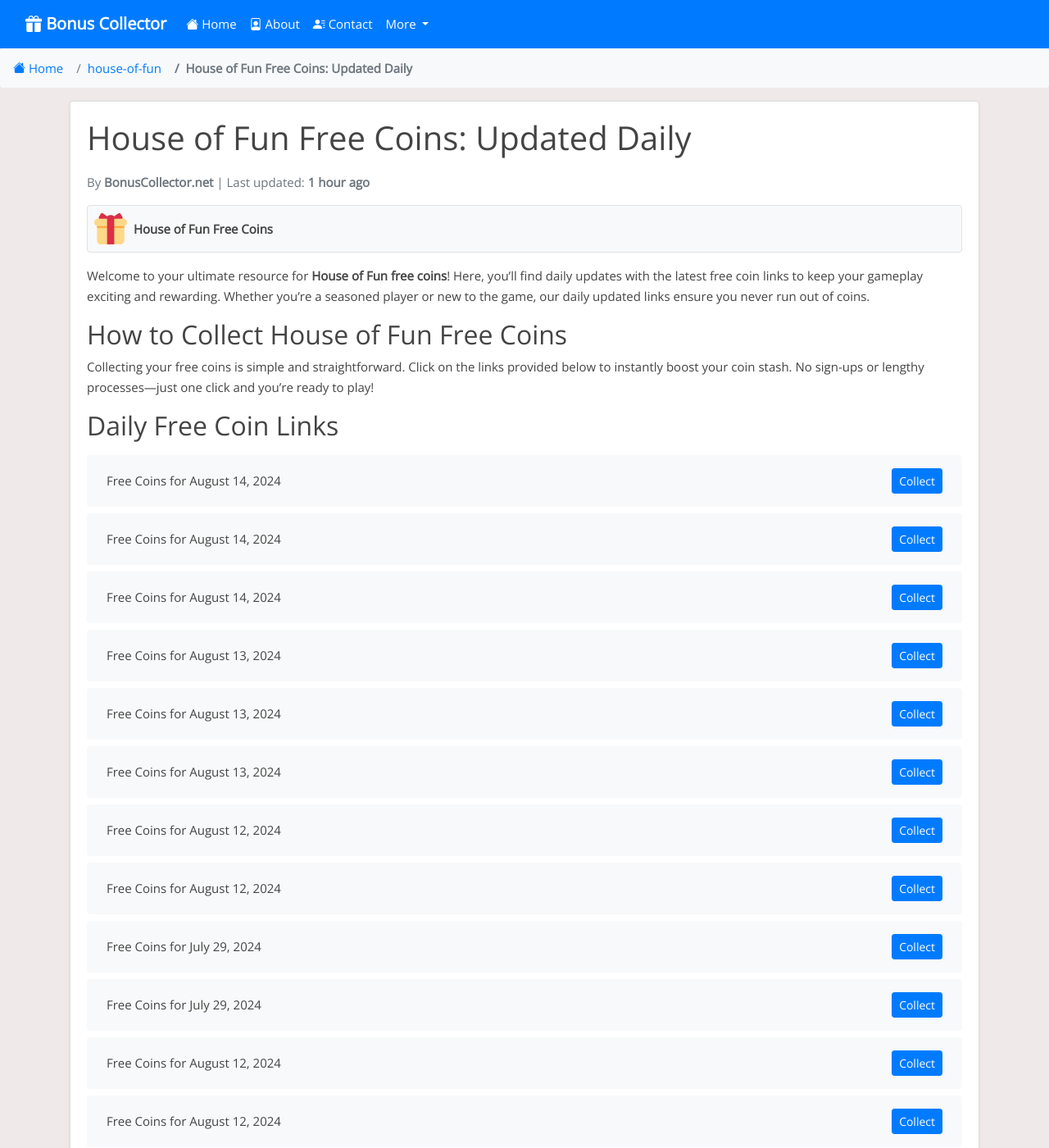
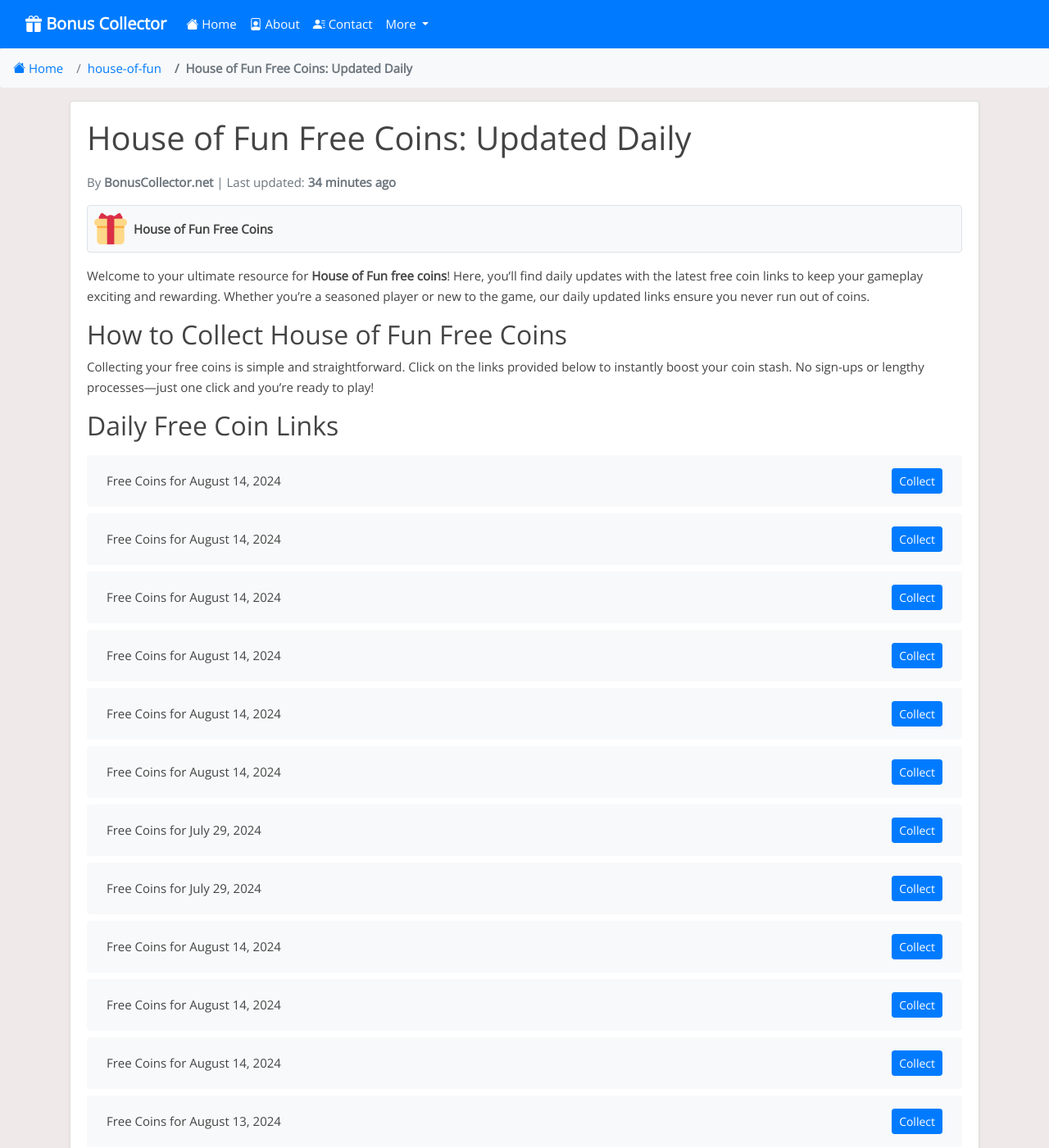
Before and after one commit to Prollad99/bs-net, a Jekyll site: the page built from _posts/2024-06-29-house-of-fun.md, in a window 1280 px wide and 1400 px high. Shown: the whole window at 82% size. Built offline with Jekyll 4.4.1, drawn with Linux system fonts in a browser that asks for light colours; nearby versions of some CDN libraries; comment, search, counter and statistics services are not loaded; some of the changed text lies outside the part shown.

Commit message:
Update house-of-fun reward links and last modified date

```diff
--- a/_data/include_files.yml
+++ b/_data/include_files.yml
@@ -11,7 +11,7 @@
   last_modified: 2024-08-14 03:12:22
 
 house-of-fun.html:
-  last_modified: 2024-08-14 03:12:27
+  last_modified: 2024-08-14 04:36:13
 
 cash-frenzy.html:
   last_modified: 2024-08-14 03:12:23
--- a/_includes/house-of-fun.html
+++ b/_includes/house-of-fun.html
@@ -10,6 +10,38 @@
   <li class="list-group-item d-flex justify-content-between align-items-center">
     <span>Free Coins for August 14, 2024</span>
     <a href="https://playtika.onelink.me/hof/w4blbwsu?af_dp=hof%3A%2F%2F&af_force_deeplink=true&c_id=2024M8D13_07&s_id=1060&deeplink=eyJpZCI6IjRlYWU5MTY3LWFiOWUtNDNmNC1iNzViLWE3Mjk3ODljOWZjMyIsImFjIjoiaG9mX2dpZnRfY291cG9uIn0=" class="btn btn-primary btn-sm">Collect</a>
+  </li>
+  <li class="list-group-item d-flex justify-content-between align-items-center">
+    <span>Free Coins for August 14, 2024</span>
+    <a href="https://playtika.onelink.me/hof/w4blbwsu?af_force_deeplink=true&deeplink=eyJpZCI6IjVhOGM2ZDIxLTM5NjgtNGZlOC05ZTllLWUzNTE0NzBjYmI3MCIsImFjIjoiaG9mX2dpZnRfY291cG9uIn0=" class="btn btn-primary btn-sm">Collect</a>
+  </li>
+  <li class="list-group-item d-flex justify-content-between align-items-center">
+    <span>Free Coins for August 14, 2024</span>
+    <a href="https://playtika.onelink.me/hof/w4blbwsu?af_force_deeplink=true&deeplink=eyJpZCI6IjMyNWRhNDgyLTVmMDYtNDQ0Ny05YzQzLTJmOTUyZDY4NDkwYiIsImFjIjoiaG9mX2dpZnRfY291cG9uIn0=" class="btn btn-primary btn-sm">Collect</a>
+  </li>
+  <li class="list-group-item d-flex justify-content-between align-items-center">
+    <span>Free Coins for August 14, 2024</span>
+    <a href="https://playtika.onelink.me/hof/w4blbwsu?af_force_deeplink=true&deeplink=eyJpZCI6IjZlZDQ3NWQxLTRmMDctNDM2ZS04MzFjLWQzOGFlZDBhMjAzYyIsImFjIjoiaG9mX2dpZnRfY291cG9uIn0=" class="btn btn-primary btn-sm">Collect</a>
+  </li>
+  <li class="list-group-item d-flex justify-content-between align-items-center">
+    <span>Free Coins for July 29, 2024</span>
+    <a href="https://playtika.onelink.me/hof/w4blbwsu?af_force_deeplink=true&deeplink=eyJpZCI6IjAyMTRjNDZjLWU5M2MtNGE2Yy1hNTIzLTJhMDVjMWQ3N2UyZCIsImFjIjoiaG9mX2dpZnRfY291cG9uIn0=" class="btn btn-primary btn-sm">Collect</a>
+  </li>
+  <li class="list-group-item d-flex justify-content-between align-items-center">
+    <span>Free Coins for July 29, 2024</span>
+    <a href="https://playtika.onelink.me/hof/w4blbwsu?af_force_deeplink=true&deeplink=eyJpZCI6IjNiMzlkZjIzLTRlMmEtNGNmNC1hNzkzLTQ2MzQ0NGM0N2VlMyIsImFjIjoiaG9mX2dpZnRfY291cG9uIn0=" class="btn btn-primary btn-sm">Collect</a>
+  </li>
+  <li class="list-group-item d-flex justify-content-between align-items-center">
+    <span>Free Coins for August 14, 2024</span>
+    <a href="https://playtika.onelink.me/hof/w4blbwsu?af_force_deeplink=true&deeplink=eyJpZCI6ImFhZmExZTFiLWNjMGEtNGZjZi1iMTRmLTljMjBlMThmOTA1MCIsImFjIjoiaG9mX2dpZnRfY291cG9uIn0=" class="btn btn-primary btn-sm">Collect</a>
+  </li>
+  <li class="list-group-item d-flex justify-content-between align-items-center">
+    <span>Free Coins for August 14, 2024</span>
+    <a href="https://playtika.onelink.me/hof/w4blbwsu?af_force_deeplink=true&deeplink=eyJpZCI6ImQyNTVkOTg2LWQ5OGEtNDkwZi04ZmZjLTU2ZGFkY2NiZDBkNyIsImFjIjoiaG9mX2dpZnRfY291cG9uIn0=" class="btn btn-primary btn-sm">Collect</a>
+  </li>
+  <li class="list-group-item d-flex justify-content-between align-items-center">
+    <span>Free Coins for August 14, 2024</span>
+    <a href="https://playtika.onelink.me/hof/w4blbwsu?af_force_deeplink=true&deeplink=eyJpZCI6IjRlYWU5MTY3LWFiOWUtNDNmNC1iNzViLWE3Mjk3ODljOWZjMyIsImFjIjoiaG9mX2dpZnRfY291cG9uIn0=" class="btn btn-primary btn-sm">Collect</a>
   </li>
   <li class="list-group-item d-flex justify-content-between align-items-center">
     <span>Free Coins for August 13, 2024</span>
@@ -30,14 +62,6 @@
   <li class="list-group-item d-flex justify-content-between align-items-center">
     <span>Free Coins for August 12, 2024</span>
     <a href="https://playtika.onelink.me/hof/w4blbwsu?af_force_deeplink=true&deeplink=eyJpZCI6IjgyZGYxZDFmLTY5MDktNDVjOC1hNmI5LTI5YjQ1M2EzZTkzOCIsImFjIjoiaG9mX2dpZnRfY291cG9uIn0=" class="btn btn-primary btn-sm">Collect</a>
-  </li>
-  <li class="list-group-item d-flex justify-content-between align-items-center">
-    <span>Free Coins for July 29, 2024</span>
-    <a href="https://playtika.onelink.me/hof/w4blbwsu?af_force_deeplink=true&deeplink=eyJpZCI6IjAyMTRjNDZjLWU5M2MtNGE2Yy1hNTIzLTJhMDVjMWQ3N2UyZCIsImFjIjoiaG9mX2dpZnRfY291cG9uIn0=" class="btn btn-primary btn-sm">Collect</a>
-  </li>
-  <li class="list-group-item d-flex justify-content-between align-items-center">
-    <span>Free Coins for July 29, 2024</span>
-    <a href="https://playtika.onelink.me/hof/w4blbwsu?af_force_deeplink=true&deeplink=eyJpZCI6IjNiMzlkZjIzLTRlMmEtNGNmNC1hNzkzLTQ2MzQ0NGM0N2VlMyIsImFjIjoiaG9mX2dpZnRfY291cG9uIn0=" class="btn btn-primary btn-sm">Collect</a>
   </li>
   <li class="list-group-item d-flex justify-content-between align-items-center">
     <span>Free Coins for August 12, 2024</span>
@@ -375,28 +399,4 @@
     <span>Free Coins for July 27, 2024</span>
     <a href="https://playtika.onelink.me/hof/w4blbwsu?af_dp=hof%3A%2F%2F&af_force_deeplink=true&c_id=2024M7D26_23&s_id=1060&deeplink=eyJpZCI6IjBhZTBmYjA5LTRjZGMtNGIzNS04NGVkLWRhZmFhNDM0MWFkZCIsImFjIjoiaG9mX2dpZnRfY291cG9uIn0=" class="btn btn-primary btn-sm">Collect</a>
   </li>
-  <li class="list-group-item d-flex justify-content-between align-items-center">
-    <span>Free Coins for July 27, 2024</span>
-    <a href="https://playtika.onelink.me/hof/w4blbwsu?af_dp=hof%3A%2F%2F&af_force_deeplink=true&c_id=2024M7D26_19&s_id=1060&deeplink=eyJpZCI6ImYwOTdiMTdiLTYxZGEtNDdhZS05ODkxLWFlNTQ4OGQ1NTQwOSIsImFjIjoiaG9mX2dpZnRfY291cG9uIn0=" class="btn btn-primary btn-sm">Collect</a>
-  </li>
-  <li class="list-group-item d-flex justify-content-between align-items-center">
-    <span>Free Coins for July 27, 2024</span>
-    <a href="https://playtika.onelink.me/hof/w4blbwsu?af_dp=hof%3A%2F%2F&af_force_deeplink=true&c_id=2024M7D26_07&s_id=1060&deeplink=eyJpZCI6IjQ2OTA1ZDk0LWRiY2QtNDgyYi04MTk4LWViNzQwNTRkNDUzOSIsImFjIjoiaG9mX2dpZnRfY291cG9uIn0=" class="btn btn-primary btn-sm">Collect</a>
-  </li>
-  <li class="list-group-item d-flex justify-content-between align-items-center">
-    <span>Free Coins for July 26, 2024</span>
-    <a href="https://playtika.onelink.me/hof/w4blbwsu?af_dp=hof%3A%2F%2F&af_force_deeplink=true&c_id=2024M7D25_23&s_id=1060&deeplink=eyJpZCI6IjBiYzUwNGY5LWRhZjktNDc4Yy05MTg0LTVmNWZjNzQxZDVhMCIsImFjIjoiaG9mX2dpZnRfY291cG9uIn0=" class="btn btn-primary btn-sm">Collect</a>
-  </li>
-  <li class="list-group-item d-flex justify-content-between align-items-center">
-    <span>Free Coins for July 26, 2024</span>
-    <a href="https://playtika.onelink.me/hof/w4blbwsu?af_dp=hof%3A%2F%2F&af_force_deeplink=true&c_id=2024M7D25_19&s_id=1060&deeplink=eyJpZCI6IjA1OWY0N2Q5LTVjOTAtNDk1ZC1hNTE1LTgzZDljZTViOTE1OSIsImFjIjoiaG9mX2dpZnRfY291cG9uIn0=" class="btn btn-primary btn-sm">Collect</a>
-  </li>
-  <li class="list-group-item d-flex justify-content-between align-items-center">
-    <span>Free Coins for July 26, 2024</span>
-    <a href="https://playtika.onelink.me/hof/w4blbwsu?af_dp=hof%3A%2F%2F&af_force_deeplink=true&c_id=2024M7D25_07&s_id=1060&deeplink=eyJpZCI6IjY1N2ZkYTkzLTI2MzMtNDkxZi1hNTA4LTg4ZDg3NTM5N2U1ZSIsImFjIjoiaG9mX2dpZnRfY291cG9uIn0=" class="btn btn-primary btn-sm">Collect</a>
-  </li>
-  <li class="list-group-item d-flex justify-content-between align-items-center">
-    <span>Free Coins for July 25, 2024</span>
-    <a href="https://playtika.onelink.me/hof/w4blbwsu?af_dp=hof%3A%2F%2F&af_force_deeplink=true&c_id=2024M7D24_23&s_id=1060&deeplink=eyJpZCI6ImY0YmJmN2YxLTlmZTUtNDI4ZS1hZWU2LTk4NzkyYzM4NDdiMyIsImFjIjoiaG9mX2dpZnRfY291cG9uIn0=" class="btn btn-primary btn-sm">Collect</a>
-  </li>
 </ul>
```
Also changed, not shown: links-json/house-of-fun.json (+32 -32 lines).
